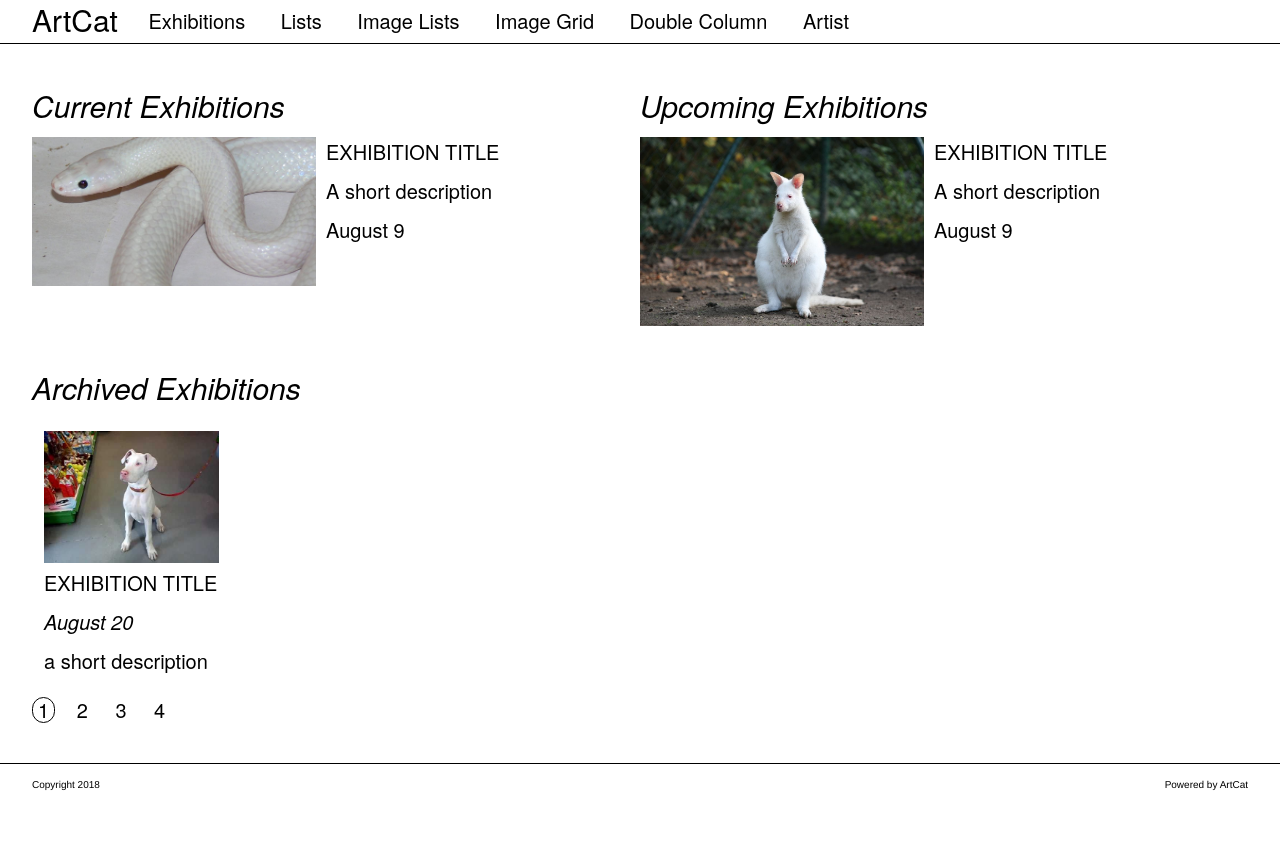
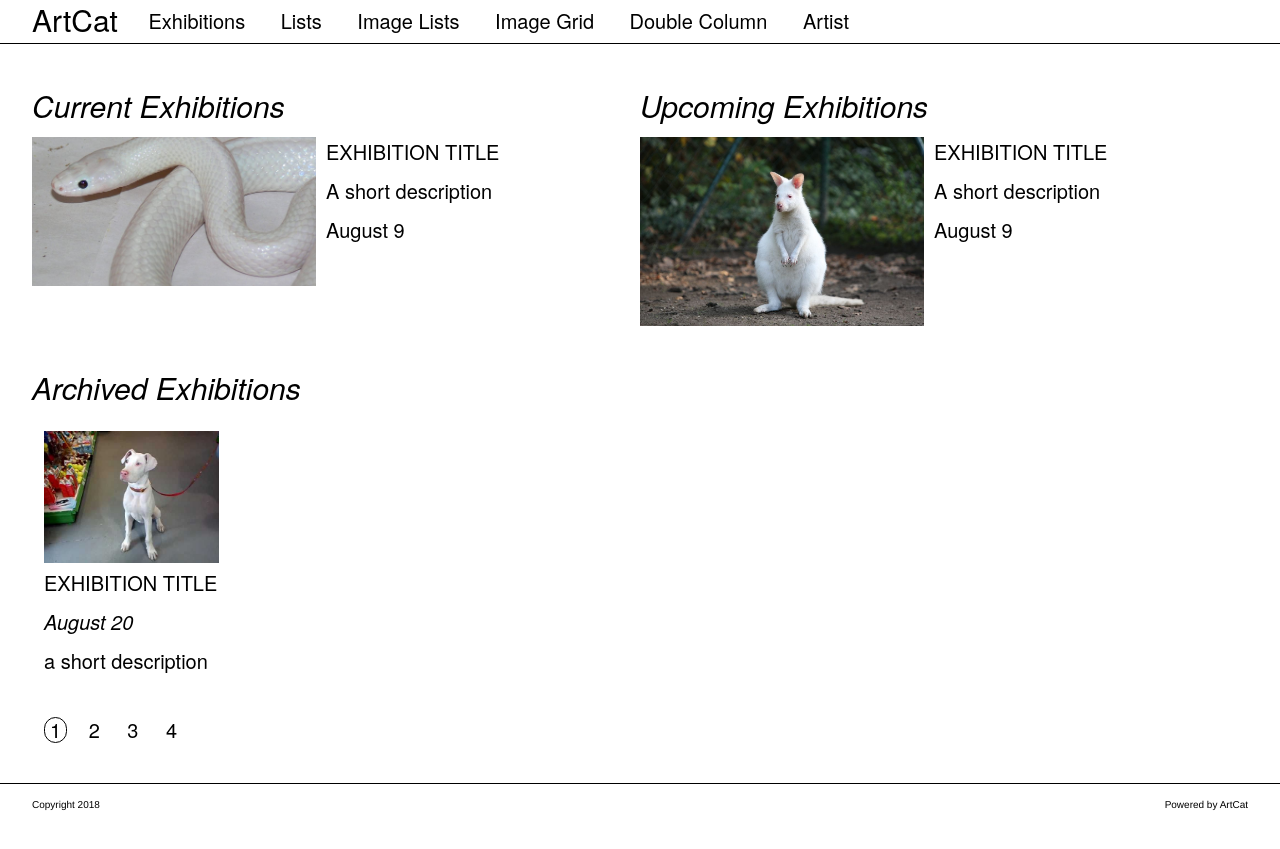
Before and after one commit to leigler/artcat-jekyll-build, a Jekyll site: the page built from exhibitions.md, in a window 1280 px wide. Shown: the top 849 px of the page. Built offline with Jekyll 4.4.1, drawn with Linux system fonts in a browser that asks for light colours.

Commit message:
pagination css

```diff
--- a/assets/main.scss
+++ b/assets/main.scss
@@ -341,7 +341,10 @@ main{
 
 .pagination{
 	display: block;
+	margin-top: 1rem;
 	width: 100%;
+	box-sizing: border-box;
+	padding-left: 1%;
 }
 
 ul.pages{
```
